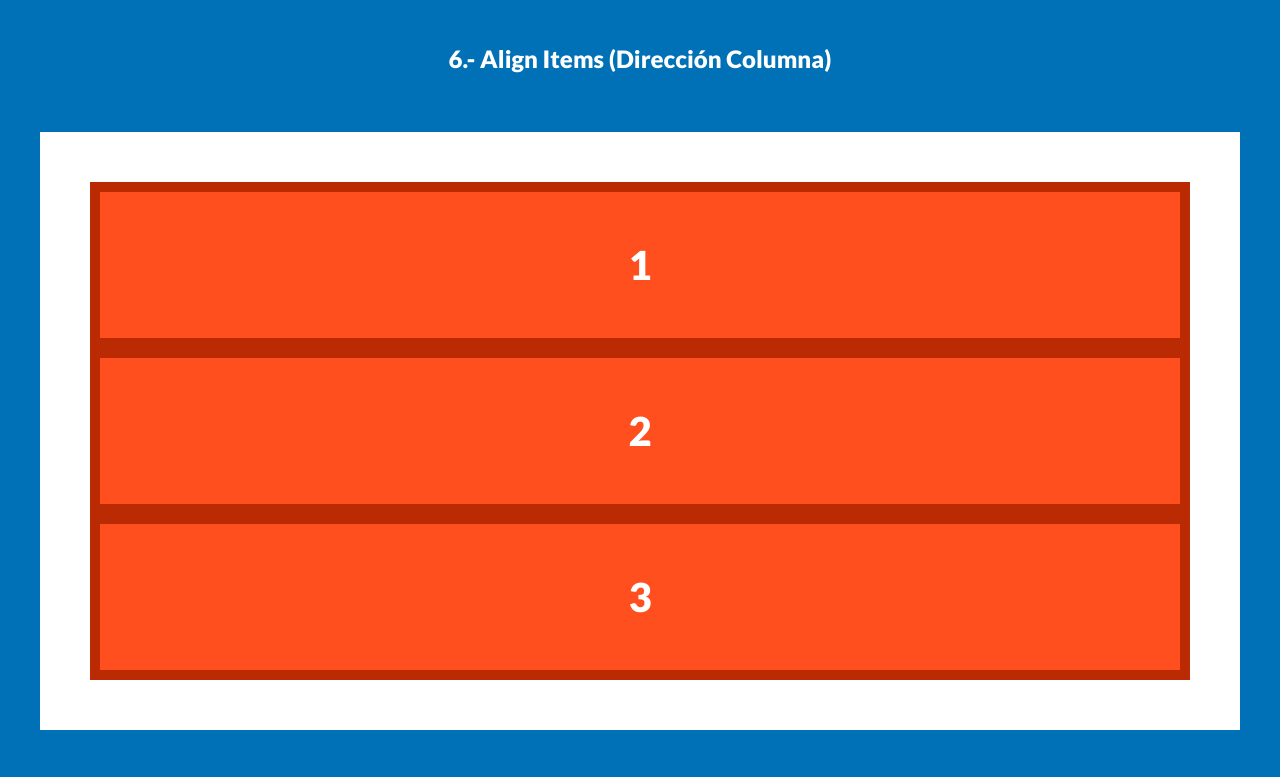
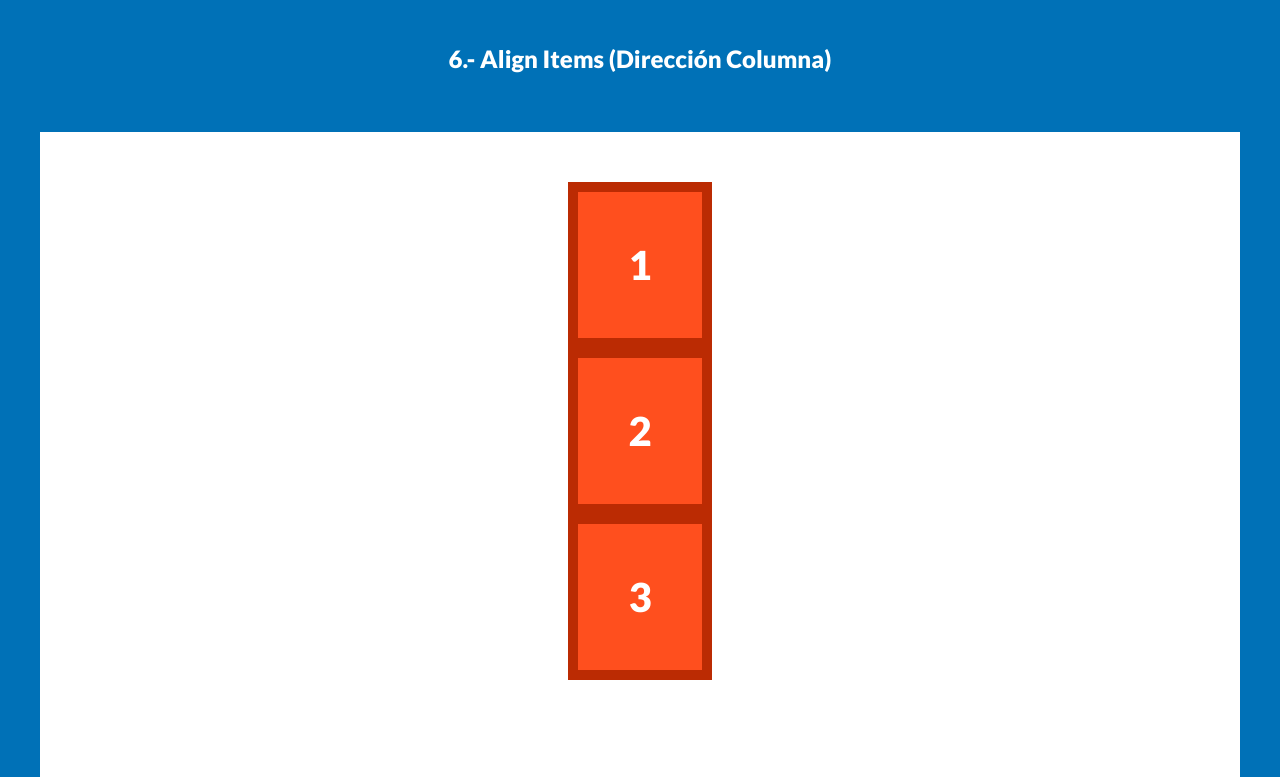
Before and after one commit to lpablos/basic-flexbox, a plain HTML site: page index.html in a window 1280 px wide. Shown: the part 3740-4517 px from the top of the page. Drawn offline with Linux system fonts and the light colour scheme.

Commit message:
uso del aling items en columns y en row directions

```diff
--- a/css/style.css
+++ b/css/style.css
@@ -134,7 +134,7 @@ h1, h2 {
     pero con aling item se controla ese estirar
     align-items, y todas sus catacteristicas
 
-    stretch *** valor por defulat y toma el valor de la altura
+    stretch *** valor por defulat y toma el valor de la altura completa, se estira
     flex-start *** alina hacia arriba con su tamaño
     cneter *** al centro de la altura
     flex-end *** Posicionar en la parte de abajo
@@ -142,3 +142,17 @@ h1, h2 {
 
      */
 }
+
+.d-flex-6 {
+    display: flex;
+    flex-direction: column;
+    height: 700px;
+    align-items: center;
+    /*
+    strech *** a lo ancho del contenedor
+    flex-start *** a la izquierda respetnado el alcho del item
+    flex-end *** pegado a la derecha al ancho del item
+    baseline *** rerspecot a la linea base del elemento
+     */
+
+}
```
